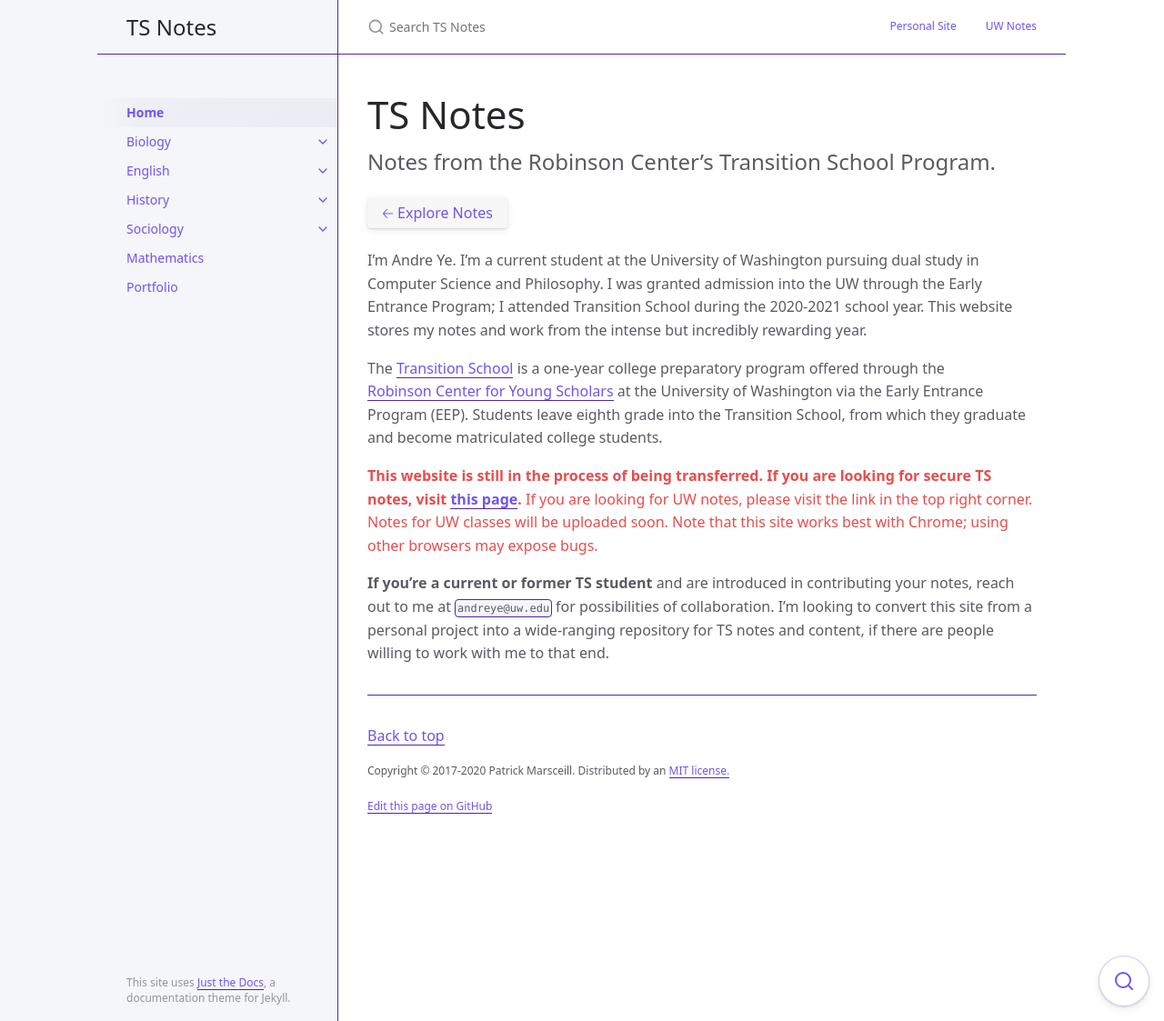
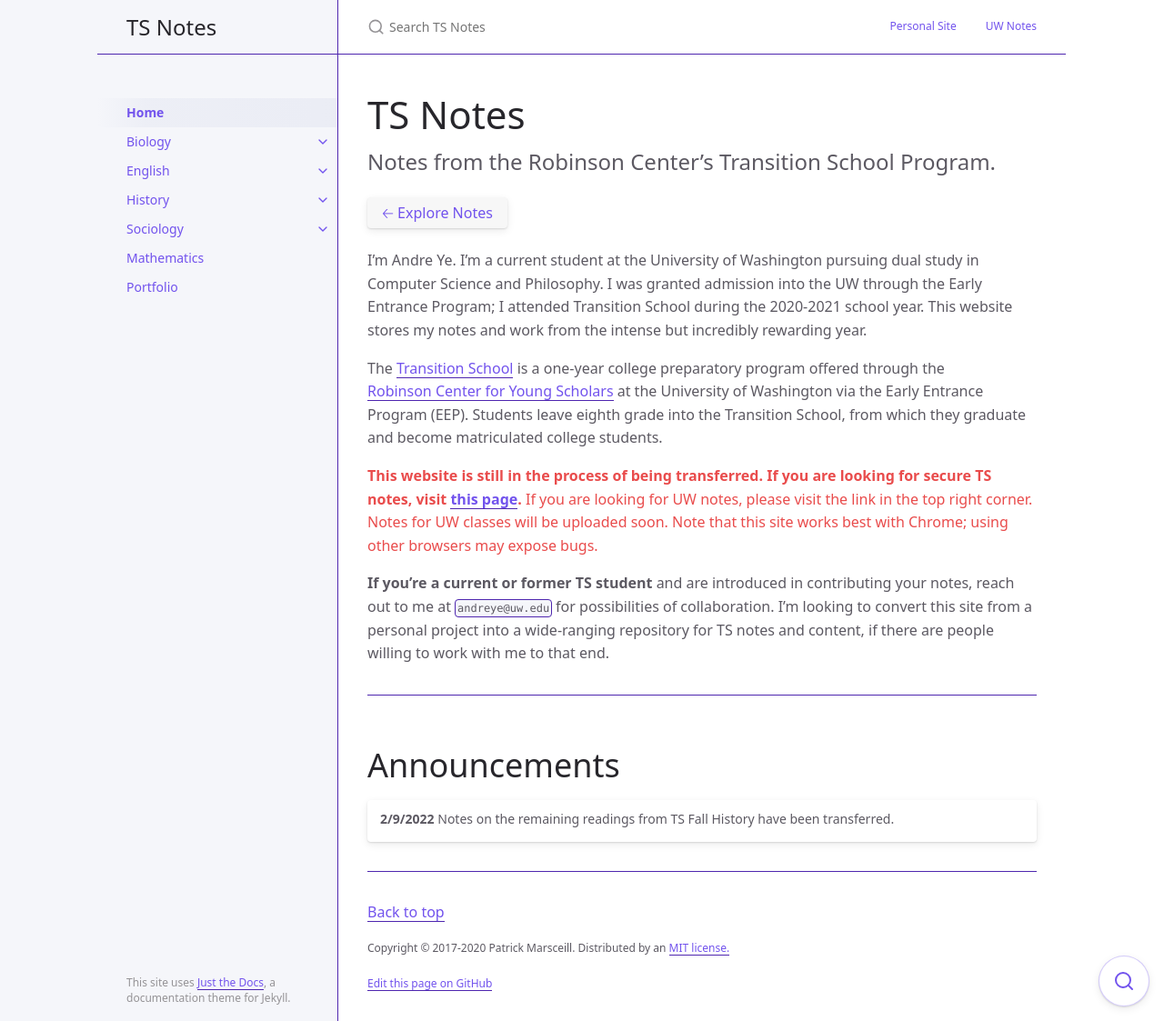
Before and after one commit to andre-ye/ts, a Jekyll site: the page built from index.md, in a window 1280 px wide and 1123 px high. Shown: the whole window at 91% size. Built offline with Jekyll 4.4.1, drawn with Linux system fonts in a browser that asks for light colours; nearby versions of some CDN libraries.

Commit message:
Update index.md

```diff
--- a/index.md
+++ b/index.md
@@ -22,3 +22,9 @@ The [Transition School](https://robinsoncenter.uw.edu/programs/transition-school
 {: .text-red-200}
 
 **If you're a current or former TS student** and are introduced in contributing your notes, reach out to me at `andreye@uw.edu` for possibilities of collaboration. I'm looking to convert this site from a personal project into a wide-ranging repository for TS notes and content, if there are people willing to work with me to that end.
+
+---
+
+# Announcements
+
+| **2/9/2022** Notes on the remaining readings from TS Fall History have been transferred. |
```
